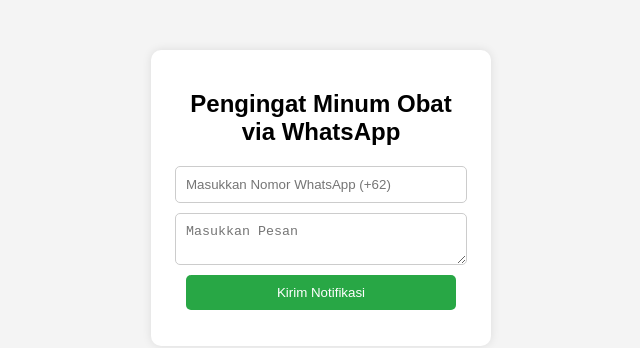
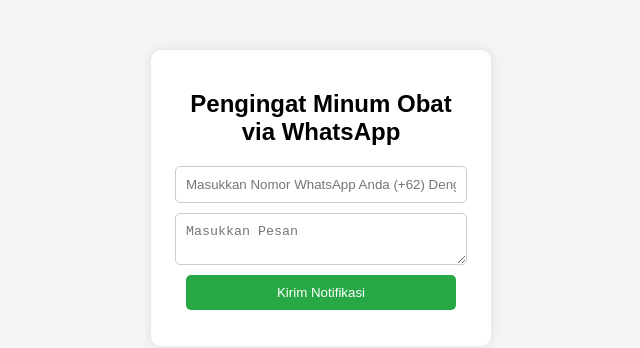
Before and after one commit to ahmadUffi/belajarGithub, a plain HTML site: page index.html in a window 1280 px wide. Shown: the full height of the page, 319-959 px from the left. Drawn offline with Linux system fonts and the light colour scheme.

Commit message:
aowkoakw

```diff
--- a/index.html
+++ b/index.html
@@ -47,7 +47,7 @@
         <input
           type="text"
           id="phone"
-          placeholder="Masukkan Nomor WhatsApp (+62)"
+          placeholder="Masukkan Nomor WhatsApp Anda (+62) Dengan Benar Pastikan berisikan 10 Angka"
           required
         />
         <textarea id="message" placeholder="Masukkan Pesan" required></textarea>
```
